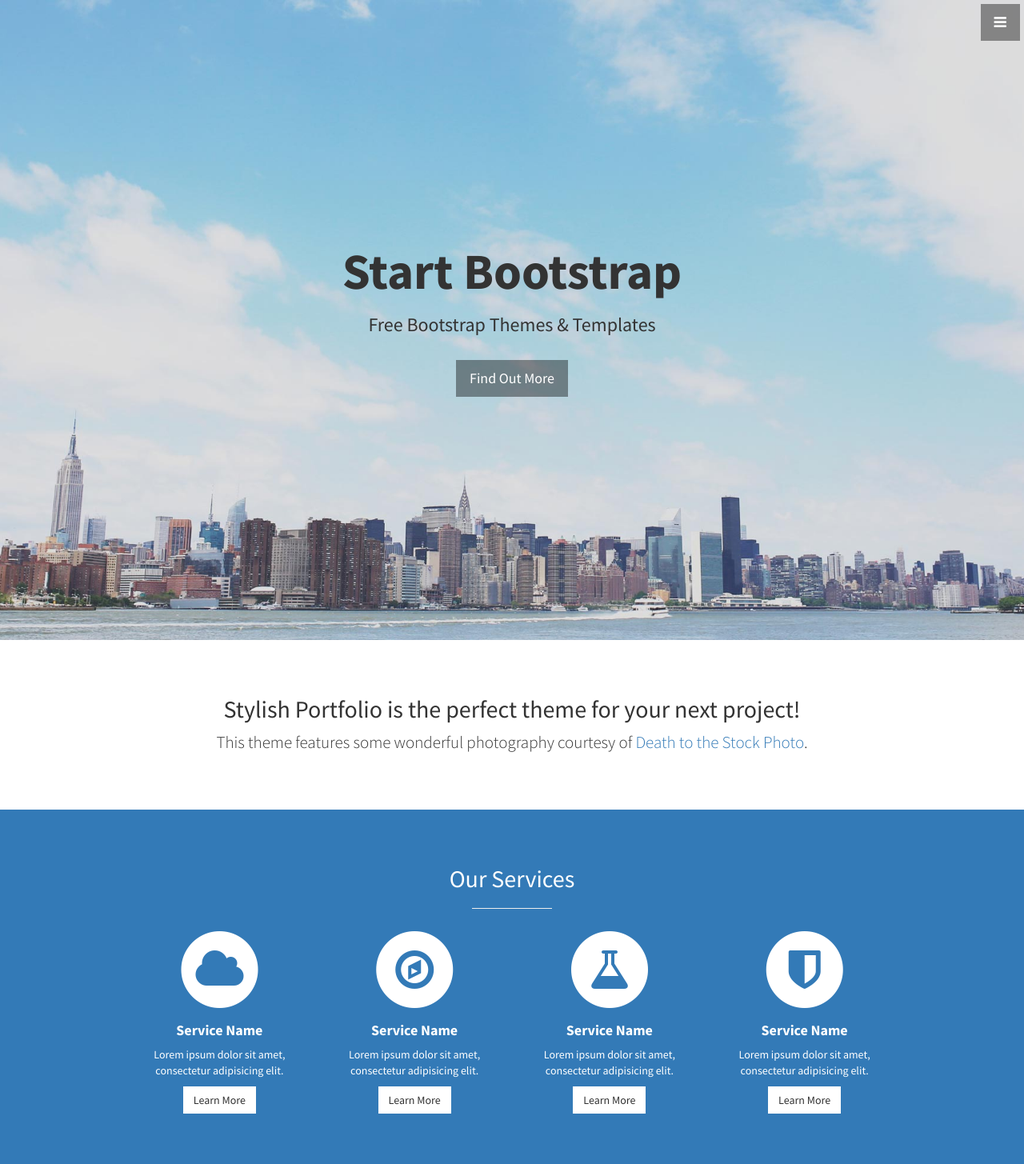
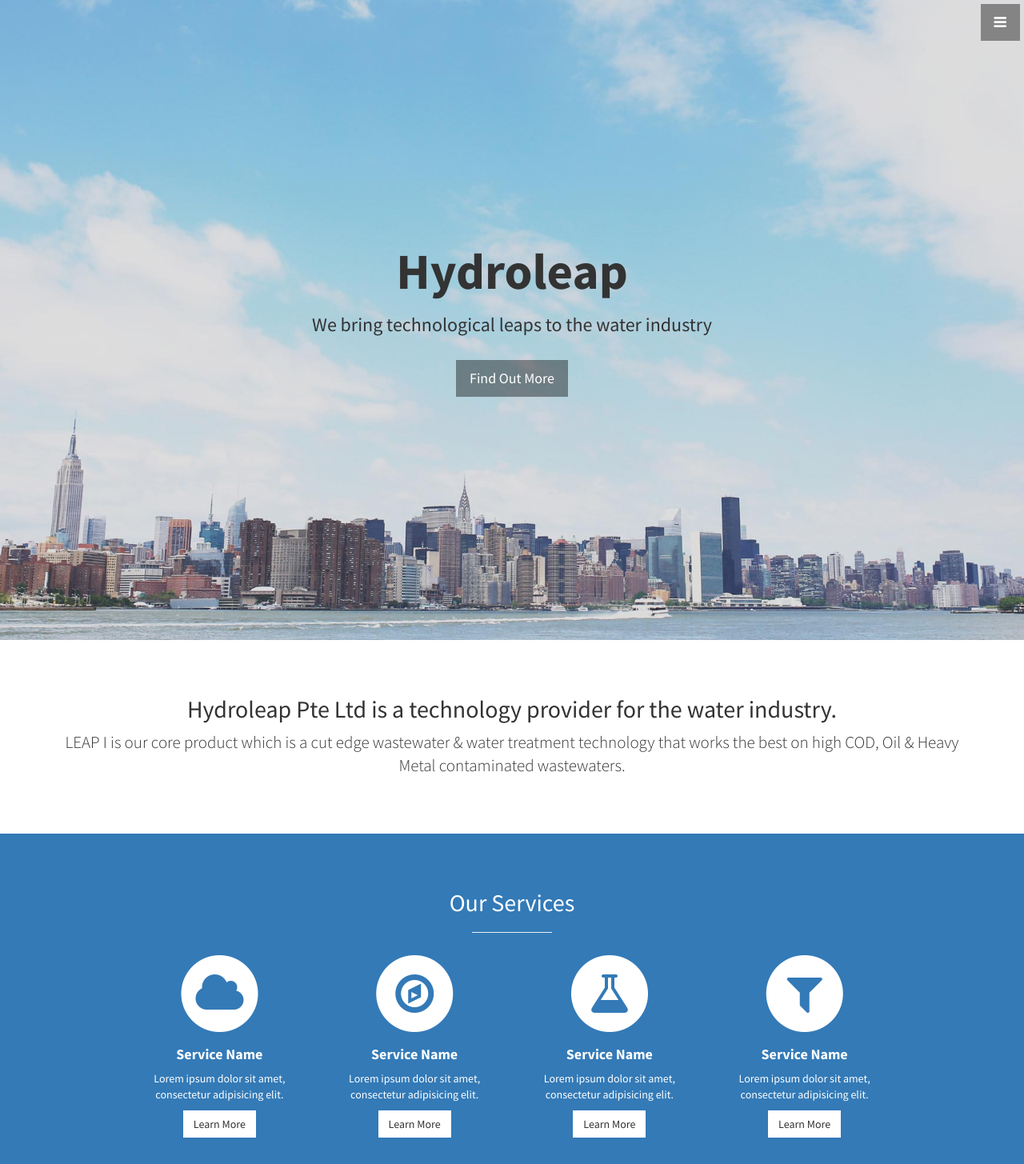
Before and after one commit to SuganthanChandran/Hydroleap, a plain HTML site: page index.html in a window 1280 px wide. Shown: the top 1455 px of the page at 80% size. Drawn offline with Linux system fonts and the light colour scheme.

Commit message:
edit content html

```diff
--- a/index.html
+++ b/index.html
@@ -9,7 +9,7 @@
     <meta name="description" content="">
     <meta name="author" content="">
 
-    <title>Stylish Portfolio - Start Bootstrap Theme</title>
+    <title>HYDROLEAP</title>
 
     <!-- Bootstrap Core CSS -->
     <link href="css/bootstrap.min.css" rel="stylesheet">
@@ -61,8 +61,8 @@
     <!-- Header -->
     <header id="top" class="header">
         <div class="text-vertical-center">
-            <h1>Start Bootstrap</h1>
-            <h3>Free Bootstrap Themes &amp; Templates</h3>
+            <h1>Hydroleap</h1>
+            <h3>We bring technological leaps to the water industry</h3>
             <br>
             <a href="#about" class="btn btn-dark btn-lg">Find Out More</a>
         </div>
@@ -73,8 +73,8 @@
         <div class="container">
             <div class="row">
                 <div class="col-lg-12 text-center">
-                    <h2>Stylish Portfolio is the perfect theme for your next project!</h2>
-                    <p class="lead">This theme features some wonderful photography courtesy of <a target="_blank" href="http://join.deathtothestockphoto.com/">Death to the Stock Photo</a>.</p>
+                    <h2>Hydroleap Pte Ltd is a technology provider for the water industry.</h2>
+                    <p class="lead">LEAP I is our core product which is a cut edge wastewater & water treatment technology that works the best on high COD, Oil & Heavy Metal contaminated wastewaters.</p>
                 </div>
             </div>
             <!-- /.row -->
@@ -130,11 +130,11 @@
                                 <a href="#" class="btn btn-light">Learn More</a>
                             </div>
                         </div>
-                        <div class="col-md-3 col-sm-6">
+						<div class="col-md-3 col-sm-6">
                             <div class="service-item">
                                 <span class="fa-stack fa-4x">
                                 <i class="fa fa-circle fa-stack-2x"></i>
-                                <i class="fa fa-shield fa-stack-1x text-primary"></i>
+                                <i class="fa fa-filter fa-stack-1x text-primary"></i>
                             </span>
                                 <h4>
                                     <strong>Service Name</strong>
```
